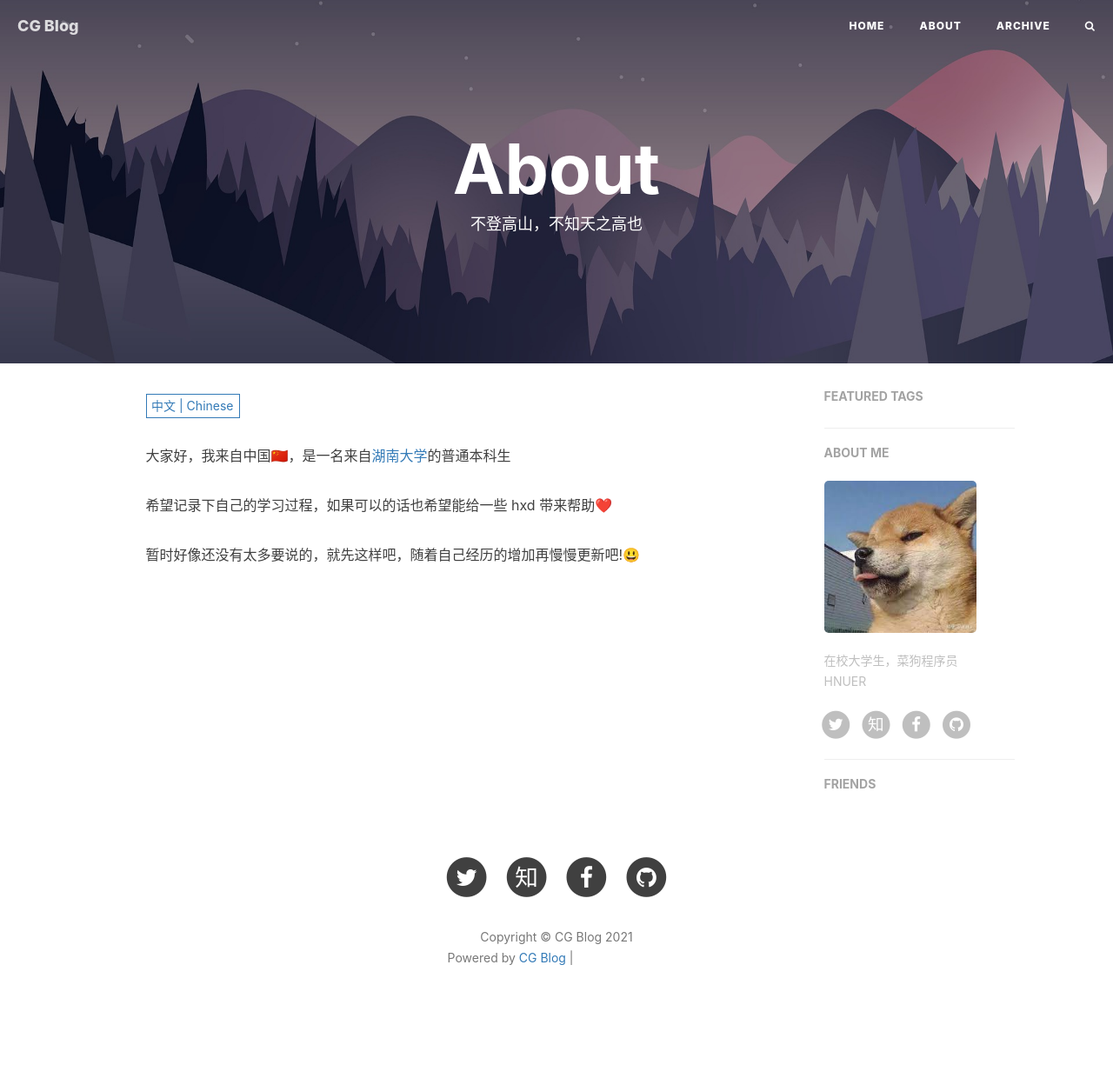
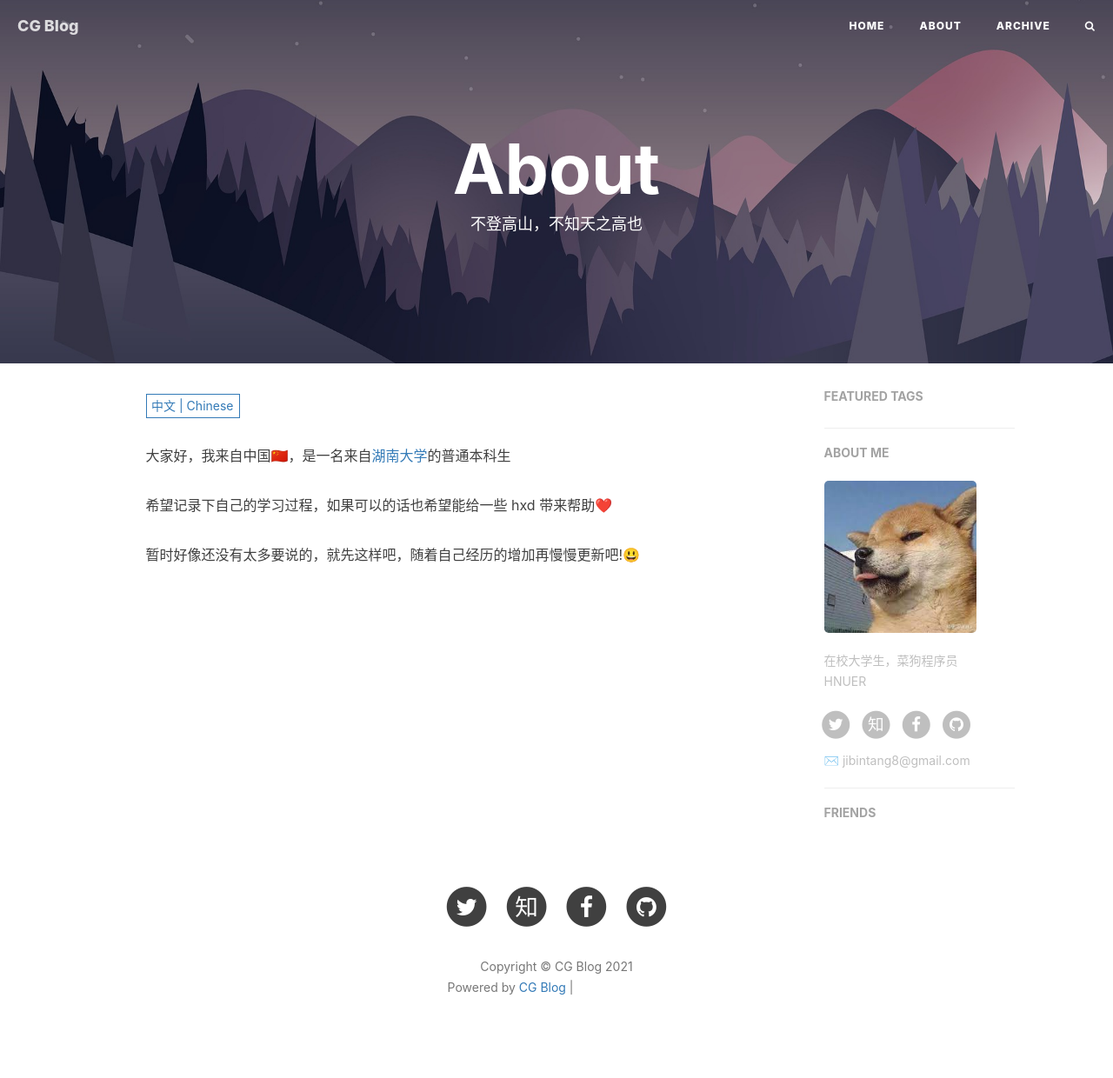
Before and after one commit to tjbnbb/tjbnbb.github.io, a Jekyll site: the page built from about.html, in a window 1280 px wide. Shown: the whole page at 87% size. Built offline with Jekyll 4.4.1, drawn with Linux system fonts in a browser that asks for light colours; nearby versions of some CDN libraries; emoji names are drawn with the system emoji font; comment, search, counter and statistics services are not loaded; before the commit the page ends 1206 px from its top, so only the background shows below that; grey boxes are pictures that could not be loaded.

Commit message:
add email

```diff
--- a/_includes/short-about.html
+++ b/_includes/short-about.html
@@ -10,5 +10,8 @@
     {% endif %}
     <!-- SNS Link -->
     {% include sns-links.html %}
+    {% if site.email %}
+    <p>✉️ {{site.email}}</p>
+    {% endif %}
   </div>
 </section>
```
